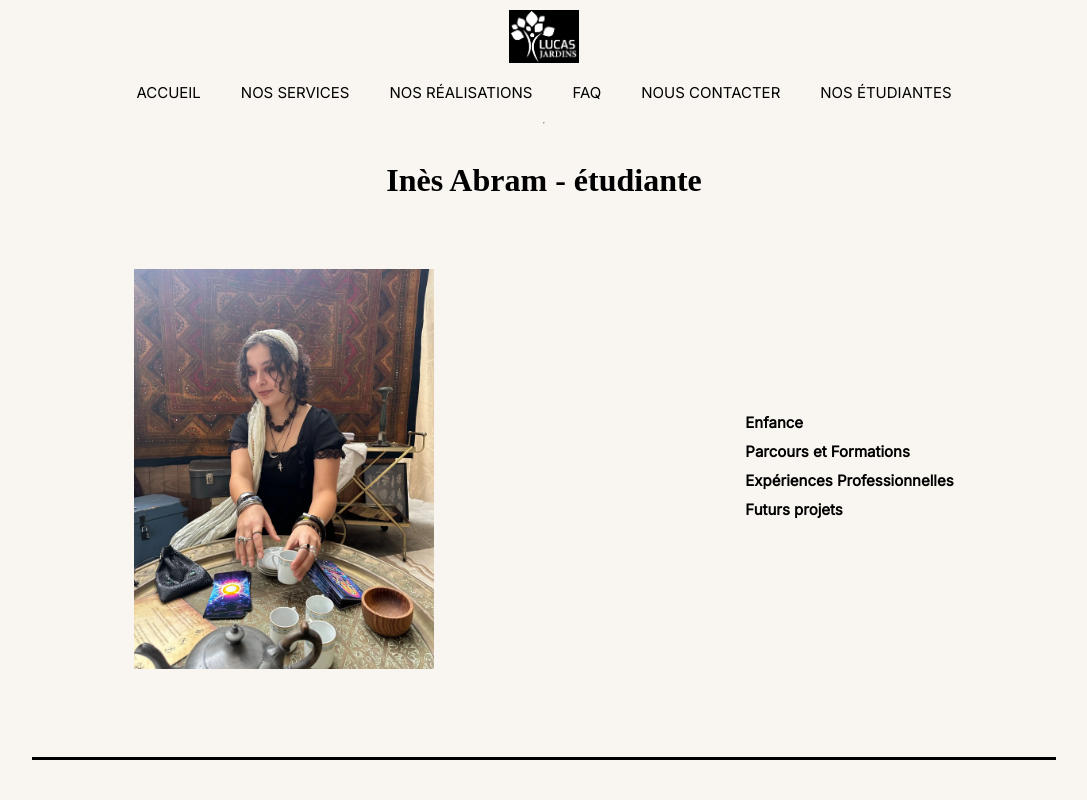
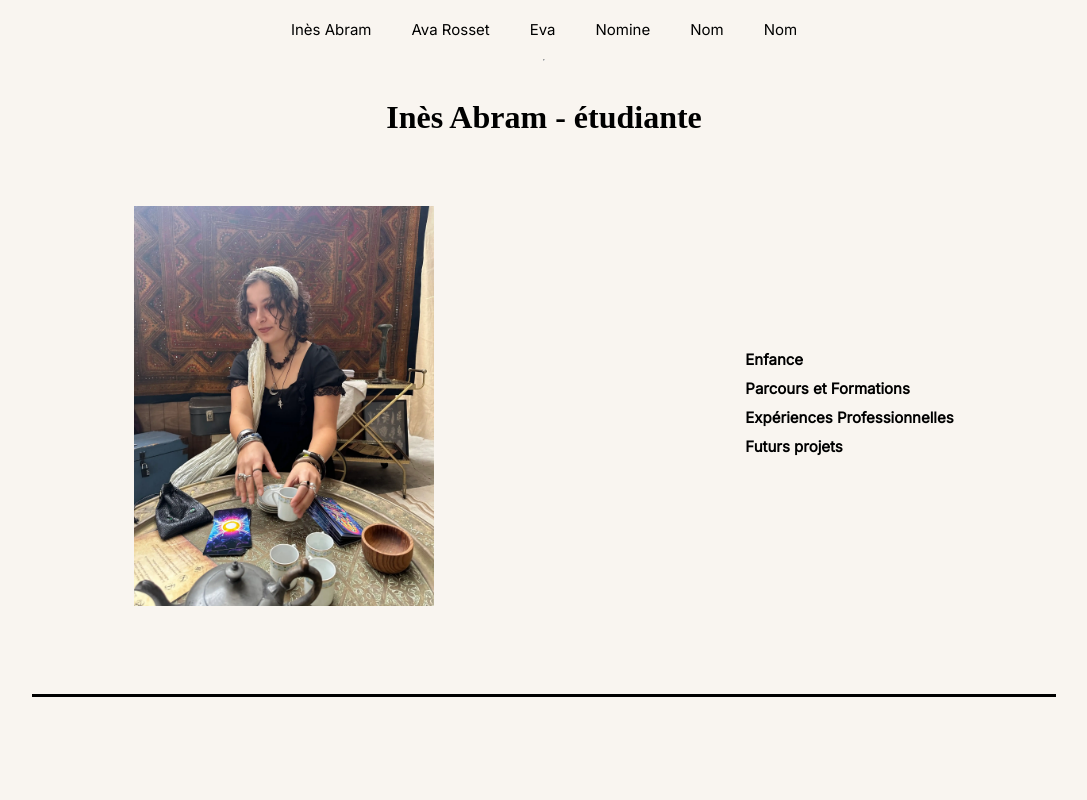
Before and after one commit to ines-abm/gr1websemantique, a plain HTML site: page presentation-ines.html in a window 1280 px wide. Shown: the top 800 px of the page, without its empty margins (96-1183 px from the left). Drawn offline with Linux system fonts and the light colour scheme; a web font is replaced by a local one.

Commit message:
Update presentation-ines.html

```diff
--- a/presentation-ines.html
+++ b/presentation-ines.html
@@ -37,7 +37,7 @@
             "@type": "Person",
             "name": "Inès Abram",
             "alternativeName" : "Inès Abram",
-            "descrition": "blabla",
+            "descrition": "Inès Abram est étudiante en licence 3 Information et Communication",
             "birthDate": "2002-04-12",
             "birthPlace": {
                 "@type":"Place",
@@ -63,31 +63,14 @@
     </head>
     <body>
         <header>
-            <img src="images/lucas-jardin-logo.png" alt="Logo du site" class="logo" width="580" height="436" loading="lazy">
             <nav class="nav">
                 <ul>
-                    <li><a href="index.html">ACCUEIL</a></li>
-                    <li class="menu-deroulant">
-                        <a href="#">NOS SERVICES</a>
-                        <ul class="sous-menu">
-                            <li><a href="service-creation.html">Nos Créations</a></li>
-                            <li><a href="service-installation-de-fontaine.html">Installation de bassins d'eau et fontaines</a></li>
-                        </ul>
-                    </li>
-                    <li><a href="nos-realisations.html">NOS RÉALISATIONS</a></li>
-                    <li><a href="faq.html">FAQ</a></li>
-                    <li><a href="contact.html">NOUS CONTACTER</a></li>
-                    <li class="menu-deroulant">
-                        <a href="#">NOS ÉTUDIANTES</a>
-                        <ul class="sous-menu">
-                            <li><a href="presentation-ines.html">Inès Abram</a></li>
-                            <li><a href="presentation-ava.html">Ava Rosset</a></li>
-                            <li><a href="presentation-nom.html">Nom</a></li>
-                            <li><a href="presentation-nom.html">Nom</a></li>
-                            <li><a href="presentation-nom.html">Nom</a></li>
-                            <li><a href="presentation-nom.html">Nom</a></li>
-                        </ul>
-                    </li>
+                    <li><a href="presentation-ines.html">Inès Abram</a></li>
+                    <li><a href="presentation-ava.html">Ava Rosset</a></li>
+                    <li><a href="presentation-eva.html">Eva</a></li>
+                    <li><a href="presentation-nomine.html">Nomine</a></li>
+                    <li><a href="presentation-nom.html">Nom</a></li>
+                    <li><a href="presentation-nom.html">Nom</a></li>
                 </ul>
             </nav>
         </header>
```
